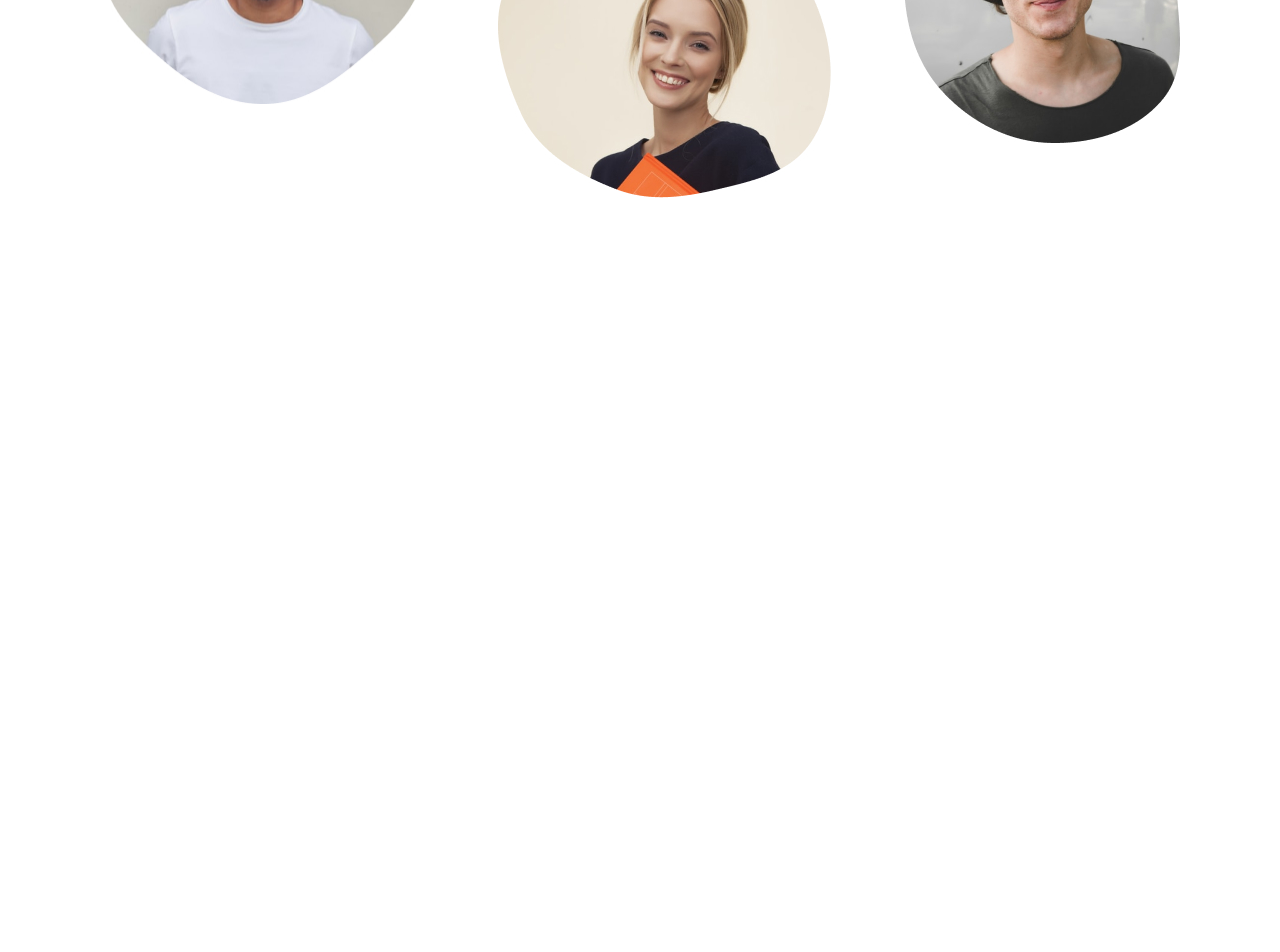
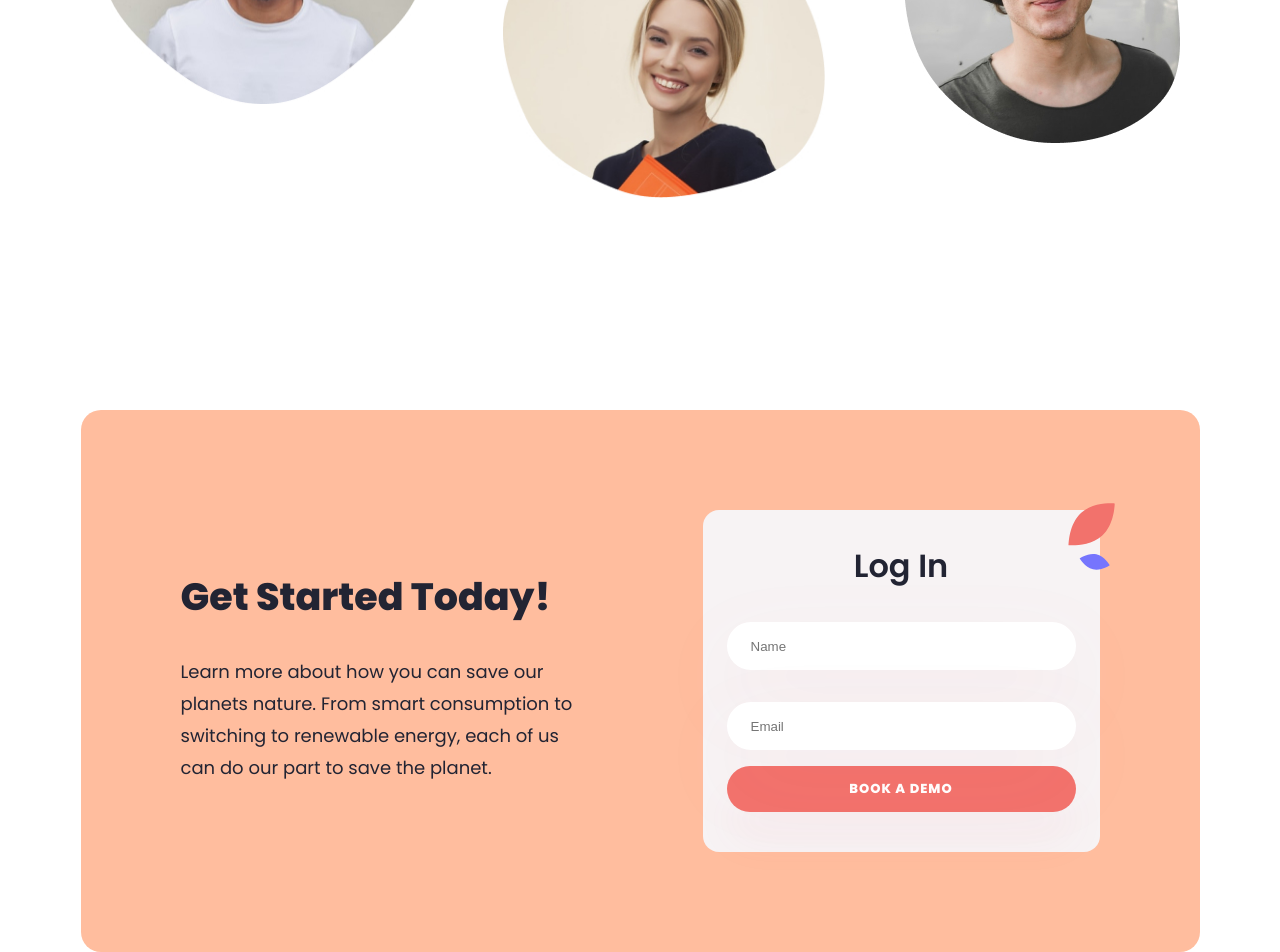
Before and after one commit to onethps/testing-hololabs, a React (Create React App) app: page / in a window 1280 px wide. Shown: the part 1317-2269 px from the top of the page. Before the commit the page ends 1727 px from the top, so only its background shows below. Built offline with nearby package versions, Linux system fonts and the light colour scheme.

Commit message:
✨ feat(home page):
added team and login sections

```diff
--- a/src/_app.tsx
+++ b/src/_app.tsx
@@ -2,6 +2,7 @@ import React from 'react';
 
 import { Header } from './sections/Header/Header';
 import { Hero } from './sections/Hero/Hero';
+import { LogIn } from './sections/LogIn/LogIn';
 import { Team } from './sections/Team/Team';
 
 const App = () => {
@@ -10,6 +11,7 @@ const App = () => {
       <Header />
       <Hero />
       <Team />
+      <LogIn />
     </main>
   );
 };
--- /dev/null
+++ b/src/sections/LogIn/LogIn.module.scss
@@ -0,0 +1,106 @@
+@import "../../styles/variables.scss";
+@import "../../styles/media.scss";
+
+.root {
+    @include container();
+    background-color: $bgSectionSecondary;
+    border-radius: 20px;
+
+    & .wrapper {
+        display: flex;
+        flex-direction: column;
+        align-items: center;
+        padding: 42px 18px;
+        gap: 125px;
+        text-align: center;
+
+        @include media(laptop) {
+            flex-direction: row;
+            padding: 80px;
+            text-align: left;
+        }
+
+        & .leftItem {
+            flex: 1;
+
+            & .title {
+                font-size: 28px;
+                font-weight: 700;
+                text-transform: capitalize;
+                margin-bottom: 40px;
+                color: $textPrimary;
+
+                @include media(laptop) {
+                    font-size: 38px;
+                }
+            }
+
+            & .text {
+                font-family: "Poppins";
+                font-style: normal;
+                font-weight: 400;
+                font-size: 15px;
+                line-height: 32px;
+                color: $textPrimary;
+
+                @include media(laptop) {
+                    font-size: 18px;
+                }
+            }
+        }
+
+        & .rightItem {
+            flex: 1;
+
+            & .box {
+                display: flex;
+                flex-direction: column;
+                position: relative;
+                border-radius: 16px;
+                padding: 40px 24px;
+                background-color: $bgModalColor;
+
+                & img {
+                    position: absolute;
+                    right: -20px;
+                    top: -10px;
+                }
+
+                & .title {
+                    text-align: center;
+                    margin-bottom: 24px;
+                    font-size: 24px;
+                    font-weight: 600;
+                    color: $textPrimary;
+
+                    @include media(laptop) {
+                        font-size: 32px;
+                    }
+                }
+
+                & input {
+                    padding: 12px 24px;
+                    border-radius: 40px;
+                    margin: 16px 0;
+                    border: none;
+                    min-width: 291px;
+                    width: 100%;
+                    height: 48px;
+                    filter: drop-shadow(0px 30px 40px rgba(240, 101, 126, 0.05));
+
+                    &:focus {
+                        outline: none;
+                    }
+                }
+
+                & button {
+                    text-transform: uppercase;
+                    font-size: 13px;
+                    font-family: "Poppins", sans-serif;
+                    font-weight: 700;
+                    letter-spacing: 1px;
+                }
+            }
+        }
+    }
+}
--- /dev/null
+++ b/src/sections/LogIn/LogIn.tsx
@@ -0,0 +1,34 @@
+import React from 'react';
+
+import leavesImage from '../../assets/leaves.svg';
+import { Button } from '../../components/Button/Button';
+
+import styles from './LogIn.module.scss';
+
+export const LogIn = () => {
+  return (
+    <section className={styles.root}>
+      <div className={styles.wrapper}>
+        {/* left item */}
+        <div className={styles.leftItem}>
+          <h3 className={styles.title}>Get started today!</h3>
+          <p className={styles.text}>
+            Learn more about how you can save our planets nature. From smart consumption
+            to switching to renewable energy, each of us can do our part to save the
+            planet.
+          </p>
+        </div>
+        {/* right item */}
+        <div className={styles.rightItem}>
+          <div className={styles.box}>
+            <img alt={leavesImage} src={leavesImage} />
+            <h3 className={styles.title}>Log In</h3>
+            <input placeholder="Name" />
+            <input placeholder="Email" />
+            <Button variant="primary">Book a demo</Button>
+          </div>
+        </div>
+      </div>
+    </section>
+  );
+};
--- a/src/sections/Team/Team.module.scss
+++ b/src/sections/Team/Team.module.scss
@@ -24,6 +24,16 @@
             }
         }
 
+        & .photosBlock {
+            position: relative;
+
+            & .line1 {
+                position: absolute;
+                top: -180px;
+                left: 150px;
+                width: 100%;
+            }
+
             & .userImages {
                 display: flex;
                 min-height: 367px;
@@ -34,27 +44,46 @@
                     flex-direction: row;
                 }
 
-            & img:first-child {
+                & .user:first-child {
                     align-self: flex-start;
+
+                    max-height: 170px;
+                    max-width: 200px;
+
+                    @include media(mobile) {
                         max-height: 273px;
                         max-width: 323px;
+                    }
+
                     width: 100%;
                 }
 
-            & img:last-child {
+                & .user {
+                    display: flex;
+                    align-self: flex-end;
+                    max-height: 208px;
+                    max-width: 163px;
+
+                    @include media(mobile) {
+                        max-height: 273px;
+                        max-width: 323px;
+                    }
+
+                    width: 100%;
+                }
+
+                & .user:last-child {
                     width: 100%;
                     align-self: flex-start;
+                    max-width: 171px;
+                    max-height: 193px;
+
+                    @include media(mobile) {
                         max-width: 276px;
                         max-height: 312px;
-            }
-
-            & img {
-                display: flex;
-                align-self: flex-end;
-                max-height: 263px;
-                max-width: 334px;
-                width: 100%;
                     }
                 }
             }
         }
+    }
+}
--- a/src/sections/Team/Team.tsx
+++ b/src/sections/Team/Team.tsx
@@ -12,10 +12,12 @@ export const Team = () => {
             Learn more about how you can save our planets nature.
           </p>
         </div>
-        <div className={styles.userImages}>
-          <img alt="user_img" src="./user1.jpg" />
-          <img alt="user_img" src="./user2.jpg" />
-          <img alt="user_img" src="./user3.jpg" />
+        <div className={styles.photosBlock}>
+          <div className={styles.userImages}>
+            <img className={styles.user} alt="user_img" src="./user1.jpg" />
+            <img className={styles.user} alt="user_img" src="./user2.jpg" />
+            <img className={styles.user} alt="user_img" src="./user3.jpg" />
+          </div>
         </div>
       </div>
     </section>
--- a/src/styles/variables.scss
+++ b/src/styles/variables.scss
@@ -1,5 +1,12 @@
 //section
 $bgSectionPrimary: #f7f3f4;
+$bgSectionSecondary: #ffbd9e;
 
 //button
 $bgButtonPrimary: #f2726c;
+
+//card
+$bgModalColor: #f7f3f4;
+
+//text
+$textPrimary: #222433;
```
Also changed, not shown: src/assets/leaves.svg (added). Lines whose indentation alone changed are shown as unchanged.
